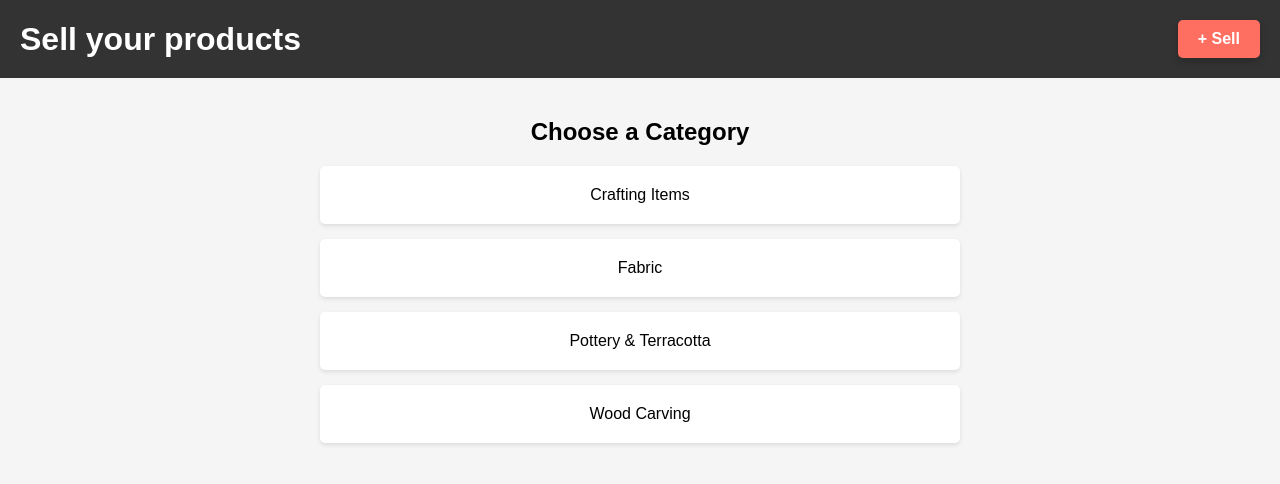
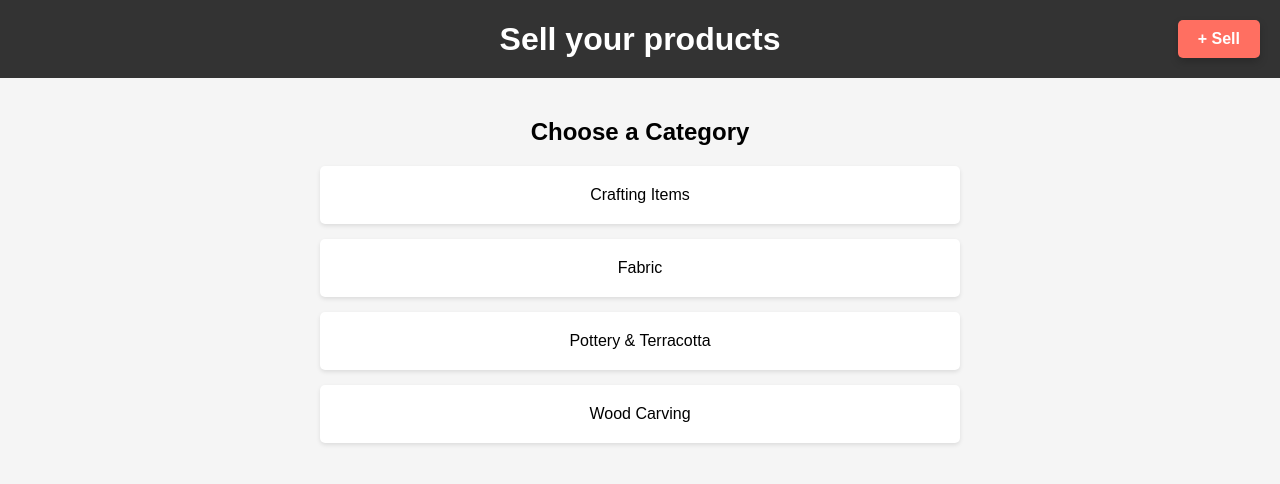
Before and after one commit to Debjit00/Ziro-Craft, a website: page public/sell.html in a window 1280 px wide. Drawn offline with Linux system fonts and the light colour scheme.

Commit message:
Update sell.html

```diff
--- a/public/sell.html
+++ b/public/sell.html
@@ -1,3 +1,4 @@
+
 <!DOCTYPE html>
 <html lang="en">
 <head>
@@ -16,11 +17,14 @@
             color: white;
             padding: 20px;
             display: flex;
-            justify-content: space-between;
             align-items: center;
+            position: relative;
         }
-        h1 {
+        header h1 {
             margin: 0;
+            position: absolute;
+            left: 50%;
+            transform: translateX(-50%);
         }
         .sell-icon {
             background-color: #ff6f61;
@@ -31,6 +35,7 @@
             font-weight: bold;
             box-shadow: 0 4px 8px rgba(0, 0, 0, 0.2);
             transition: background-color 0.3s ease;
+            margin-left: auto;
         }
         .sell-icon:hover {
             background-color: #e85b50;
```
